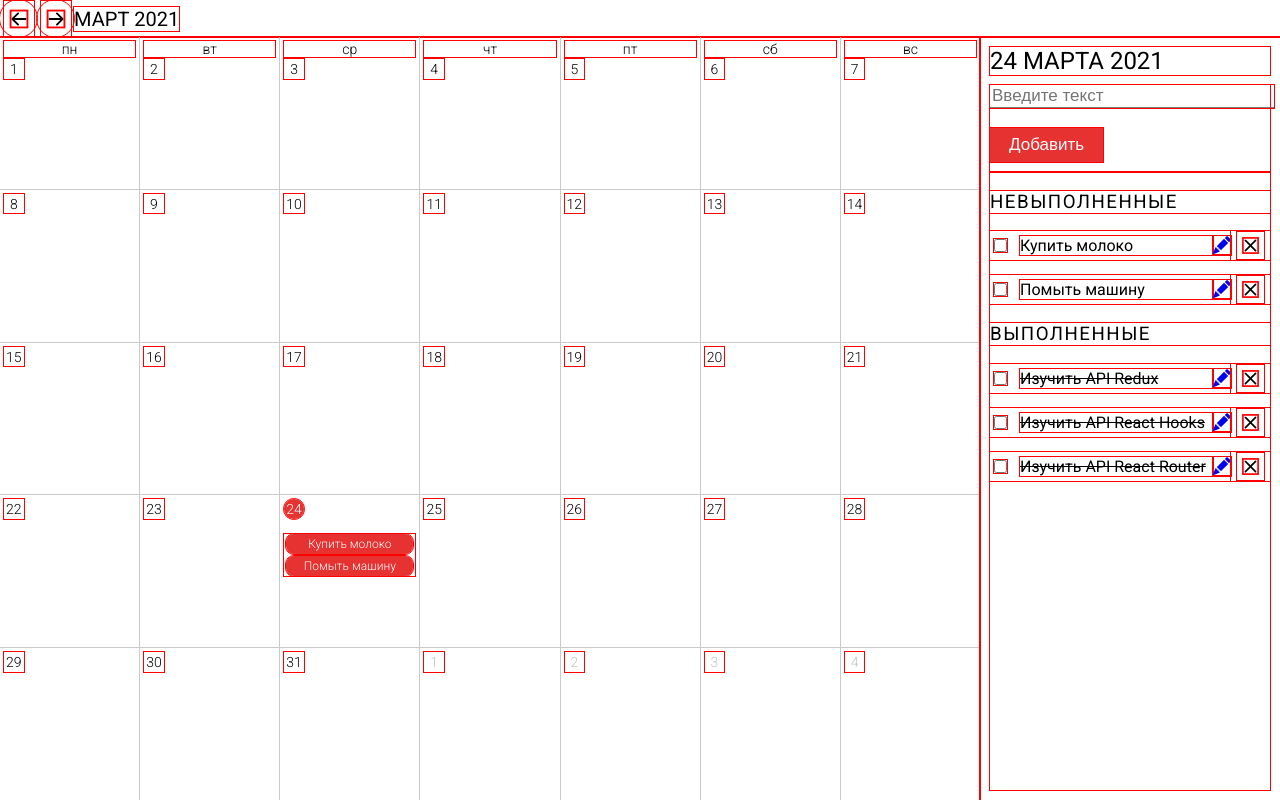
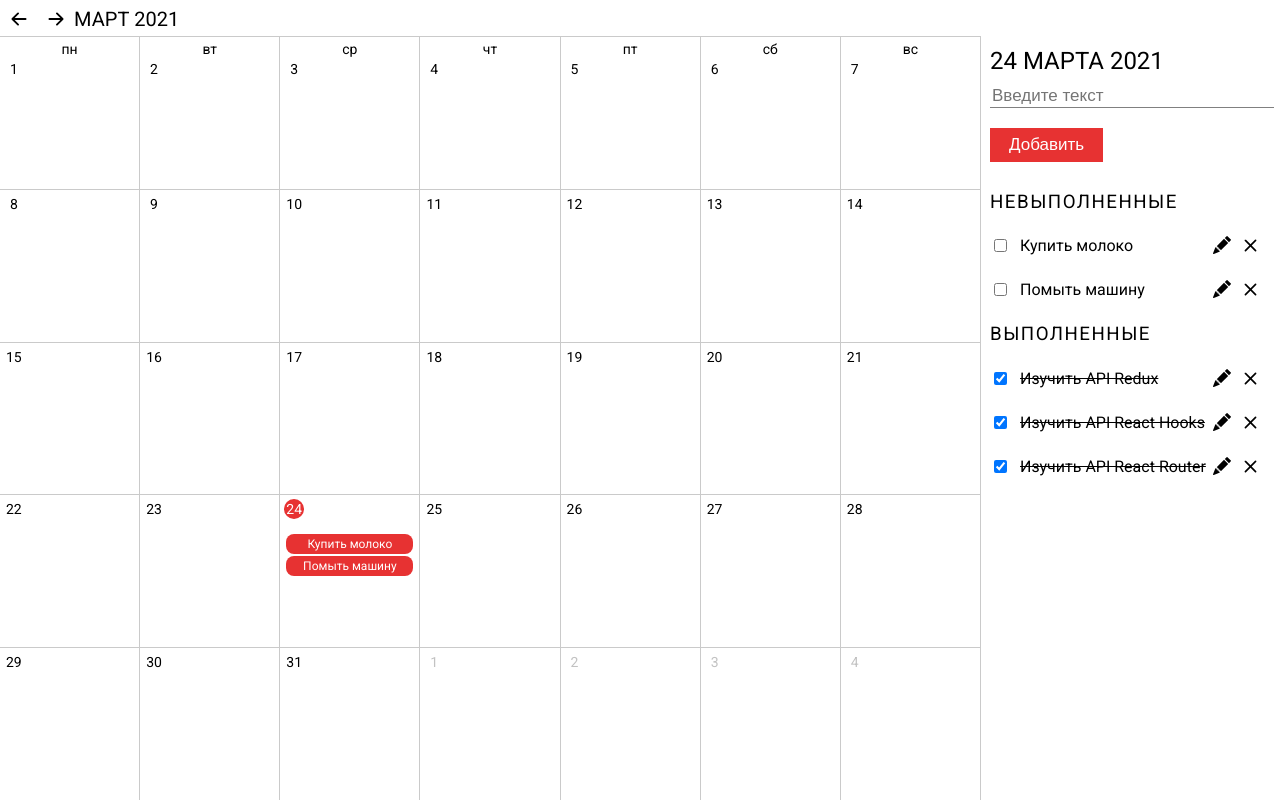
Before and after one commit to maksssat/todo, a React (Create React App) app: page /#/ in a window 1280 px wide. Built offline with nearby package versions, Linux system fonts and the light colour scheme.

Commit message:
стилизация компонентов

```diff
--- a/public/index.html
+++ b/public/index.html
@@ -23,7 +23,7 @@
     -->
     <link rel="preconnect" href="https://fonts.gstatic.com" />
     <link
-      href="https://fonts.googleapis.com/css2?family=Roboto:wght@300;400;700&display=swap"
+      href="https://fonts.googleapis.com/css2?family=Roboto:wght@300;400&display=swap"
       rel="stylesheet"
     />
     <title>TODO app</title>
--- a/src/Components/Calendar/Calendar.css
+++ b/src/Components/Calendar/Calendar.css
@@ -11,7 +11,6 @@
   outline: 0.1px solid rgb(202, 202, 202);
   text-align: center;
   font-size: 14px;
-  font-weight: 300;
   color: rgb(194, 194, 194);
 }
 
--- a/src/Components/DateSelector/DateSelector.css
+++ b/src/Components/DateSelector/DateSelector.css
@@ -19,6 +19,7 @@
   display: flex;
   justify-content: center;
   align-items: center;
+  cursor: pointer;
 }
 
 .date-selector-button:hover {
@@ -26,6 +27,7 @@
 }
 
 .date-display {
+  font-weight: 400;
   font-size: 20px;
   text-transform: uppercase;
 }
--- a/src/Components/Todo/Todo.css
+++ b/src/Components/Todo/Todo.css
@@ -45,6 +45,7 @@
   border: none;
   color: white;
   background-color: rgb(231, 50, 50);
+  cursor: pointer;
 }
 
 .todo h3 {
@@ -64,8 +65,11 @@
   margin-top: 15px;
 }
 
+.todo-item-checkbox {
+  cursor: pointer;
+}
+
 .todo-item-text {
-  /* align-self: center; */
   flex: 1;
   margin-top: 0;
   margin-bottom: 0;
@@ -82,11 +86,13 @@
 .todo-item-edit {
   background: none;
   border: none;
+  color: black;
 }
 
 .todo-item-remove {
   background: none;
   border: none;
+  cursor: pointer;
 }
 
 .todo-item svg {
--- a/src/Components/Todo/TodoList.jsx
+++ b/src/Components/Todo/TodoList.jsx
@@ -26,7 +26,13 @@ export default function TodoList({ completed, date, isMobile }) {
     .filter((item) => (completed ? item.completed : !item.completed))
     .map((item) => (
       <li className="todo-item" key={item.id}>
-        <input data-id={item.id} type="checkbox" onClick={handleComplete} />
+        <input
+          className="todo-item-checkbox"
+          data-id={item.id}
+          type="checkbox"
+          onClick={handleComplete}
+          defaultChecked={completed ? true : false}
+        />
         <p className={todoItemTextClass}>{item.text}</p>
         <Link to={`/${linkPrefix}/edit/${date}/${item.id}`} className="todo-item-edit" data-id={item.id}>
           <svg
--- a/src/index.css
+++ b/src/index.css
@@ -13,7 +13,7 @@ body {
 #root {
   height: 100%;
 }
-
+/*
 * {
   outline:red solid 1px;
-}
+} */
```
